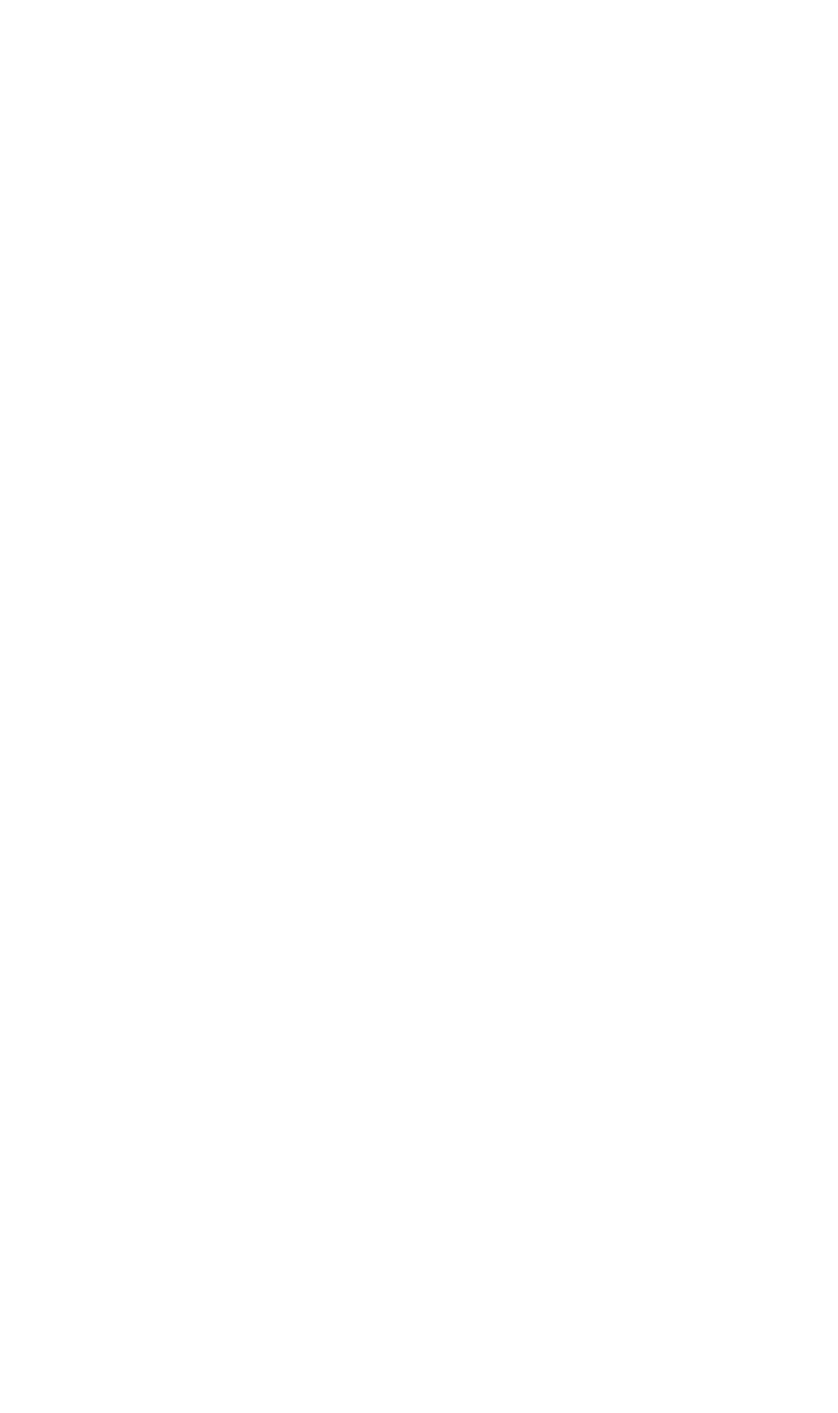
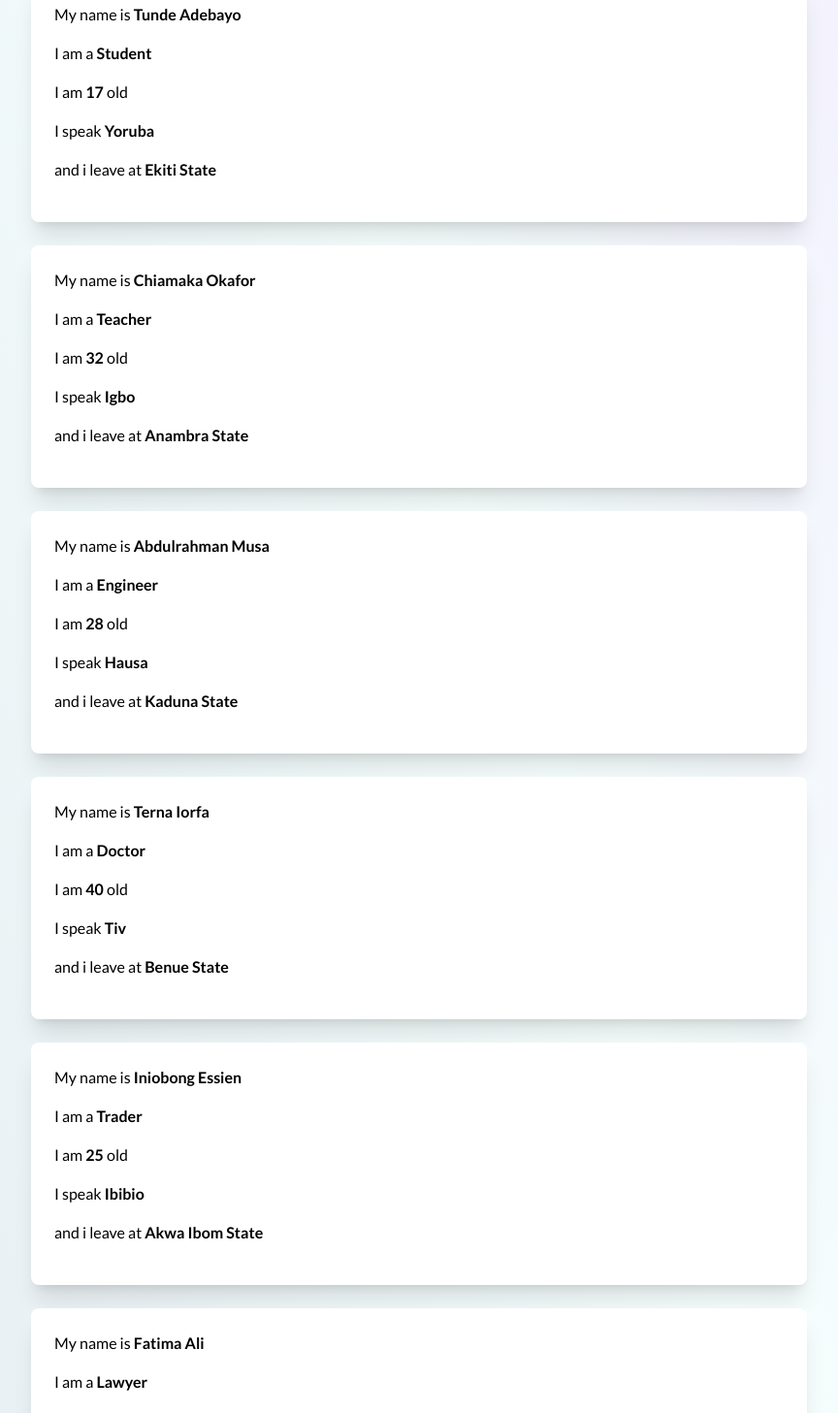
Before and after one commit to Jerryemmanuel01/pb-react-portfolio, a React (Vite) app: page / in a window 1280 px wide. Shown: the part 1160-2617 px from the top of the page at 97% size, without its empty margins (56-920 px from the left). Before the commit the page ends 1115 px from the top, so only its background shows below. Built offline with nearby package versions, Linux system fonts and the light colour scheme.

Commit message:
feat: props, map function, useState

```diff
--- a/src/App.jsx
+++ b/src/App.jsx
@@ -1,11 +1,15 @@
+import Count from "./components/Count";
 import Hero from "./components/Hero";
 import Navbar from "./components/Navbar";
 
 function App() {
+  const username = "olayinka gbenga";
   return (
     <section className="">
       <Navbar />
-      <Hero />
+      <Hero name={username} YOE={24}/>
+      <Count />
+
     </section>
   );
 }
--- /dev/null
+++ b/src/components/Card.jsx
@@ -0,0 +1,23 @@
+const Card = ({ occupation, age, language, location, name }) => {
+  return (
+    <div className="max-w-[800px] h-[250px] shadow-xl rounded-lg space-y-4 bg-white p-6 mt-6">
+      <h3>
+        My name is <span className="font-bold">{name}</span>
+      </h3>
+      <h3>
+        I am a <span className="font-bold">{occupation}</span>
+      </h3>
+      <h2>
+        I am <span className="font-bold">{age}</span> old
+      </h2>
+      <h2>
+        I speak <span className="font-bold">{language}</span>
+      </h2>
+      <h2>
+        and i leave at <span className="font-bold">{location}</span>
+      </h2>
+    </div>
+  );
+};
+
+export default Card;
--- /dev/null
+++ b/src/components/Count.jsx
@@ -0,0 +1,22 @@
+import { useState } from "react";
+
+const Count = () => {
+  const [count, setCount] = useState(0);
+
+  //   const IncreaseCount = (count) => {
+  //     setCount(count + 1);
+  //   };
+  return (
+    <div className="my-10 px-6">
+      <p>{count}</p>
+      <button
+        className="border-2 border-black p-2 rounded-xl"
+        onClick={() => setCount((prev) => prev + 1)}
+      >
+        Increase count +1
+      </button>
+    </div>
+  );
+};
+
+export default Count;
--- a/src/components/Hero.jsx
+++ b/src/components/Hero.jsx
@@ -1,15 +1,95 @@
-import { Facebook, Volleyball, Instagram, Linkedin, Download } from "lucide-react";
+import {
+  Facebook,
+  Volleyball,
+  Instagram,
+  Linkedin,
+  Download,
+} from "lucide-react";
 import ProfileImg from "../assets/profileImg.png";
+import Card from "./Card";
 
-const Hero = () => {
+const Hero = ({ name, YOE }) => {
+  const userInfo = [
+    {
+      name: "Tunde Adebayo",
+      occupation: "Student",
+      age: 17,
+      language: "Yoruba",
+      address: "Ekiti State",
+    },
+    {
+      name: "Chiamaka Okafor",
+      occupation: "Teacher",
+      age: 32,
+      language: "Igbo",
+      address: "Anambra State",
+    },
+    {
+      name: "Abdulrahman Musa",
+      occupation: "Engineer",
+      age: 28,
+      language: "Hausa",
+      address: "Kaduna State",
+    },
+    {
+      name: "Terna Iorfa",
+      occupation: "Doctor",
+      age: 40,
+      language: "Tiv",
+      address: "Benue State",
+    },
+    {
+      name: "Iniobong Essien",
+      occupation: "Trader",
+      age: 25,
+      language: "Ibibio",
+      address: "Akwa Ibom State",
+    },
+    {
+      name: "Fatima Ali",
+      occupation: "Lawyer",
+      age: 35,
+      language: "Kanuri",
+      address: "Borno State",
+    },
+    {
+      name: "Emmanuel James",
+      occupation: "Artist",
+      age: 22,
+      language: "Fulfulde",
+      address: "Adamawa State",
+    },
+    {
+      name: "Musa Etsu",
+      occupation: "Farmer",
+      age: 50,
+      language: "Nupe",
+      address: "Niger State",
+    },
+    {
+      name: "Osas Ighodaro",
+      occupation: "Banker",
+      age: 30,
+      language: "Edo",
+      address: "Edo State",
+    },
+    {
+      name: "Bola Johnson",
+      occupation: "Software Developer",
+      age: 27,
+      language: "English",
+      address: "Lagos State",
+    },
+  ];
+
   return (
-    <div className="min-h-[90vh] flex items-center justify-center bg-gradient-to-tr from-slate-200 via-teal-100/20 to-primary/15">
+    <div className="min-h-[90vh] flex items-center justify-center bg-gradient-to-tr from-slate-200 via-teal-100/20 to-primary/15 pb-10">
       <div className=" mx-auto max-w-6xl px-6">
         <div className="flex items-center gap-4 min-h-[90vh]">
           {/* first section */}
           <div className="space- w-full">
             <div className="font-montserrat font-bold text-4xl">
-              Hello, I'm John Doe
+              Hello, {name}
             </div>
             <p className="text-gray-600 text-sm mt-5 max-w-[80%] tracking-wide leading-6">
               I'm a Freelance UI/UX Designer and Developer based in London,
@@ -22,7 +102,7 @@ const Hero = () => {
             </button>
             <div className="mt-20 flex items-center gap-0.5">
               <div className="flex justify-center items-center flex-col bg-primary/20 py-2 px-6 rounded-md">
-                <h2 className="font-semibold text-lg">15 Y.</h2>
+                <h2 className="font-semibold text-lg">{YOE} Y.</h2>
                 <h4 className="text-xs text-gray-700">Experience</h4>
               </div>
               <div className="flex justify-center items-center flex-col bg-primary/20 py-2 px-6 rounded-md">
@@ -62,7 +142,9 @@ const Hero = () => {
           </div>
 
           <div className="-mb-10">
-            <h2 className="font-bold text-2xl">I am Professional Frontend Developer</h2>
+            <h2 className="font-bold text-2xl">
+              I am Professional Frontend Developer
+            </h2>
             <p className="mt-5 tracking-wide leading-6 text-xs text-gray-600">
               I design and develop services for customers specializing creating
               stylish, modern websites, web services and online stores. My
@@ -74,11 +156,40 @@ const Hero = () => {
             </p>
 
             <div className="flex gap-2 items-center mt-5">
-              <button className="py-2 px-6 text-white text-sm rounded bg-primary">My project</button>
-              <button className="py-1.5 px-6 text-primary text-sm border border-primary rounded flex items-center gap-2"> <Download /> Download CV</button>
+              <button className="py-2 px-6 text-white text-sm rounded bg-primary">
+                My project
+              </button>
+              <button className="py-1.5 px-6 text-primary text-sm border border-primary rounded flex items-center gap-2">
+                {" "}
+                <Download /> Download CV
+              </button>
             </div>
           </div>
         </div>
+        {/* implicite return*/}
+        {/* {userInfo.map((singeInfo, i) => {
+          return (
+            <Card
+              key={i}
+              name={singeInfo.name}
+              age={singeInfo.age}
+              occupation={singeInfo.occupation}
+              location={singeInfo.address}
+              language={singeInfo.language}
+            />
+          );
+        })} */}
+        {/* explicite return */}
+        {userInfo.map((singleInfo, i) => (
+          <Card
+            key={i}
+            name={singleInfo.name}
+            age={singleInfo.age}
+            occupation={singleInfo.occupation}
+            location={singleInfo.address}
+            language={singleInfo.language}
+          />
+        ))}
       </div>
     </div>
   );
```
Also changed, not shown: 1 other file (tests, documents, lock files or other folders).
